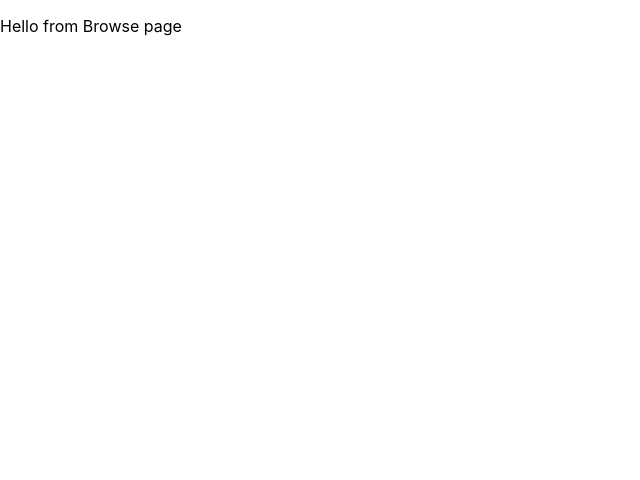
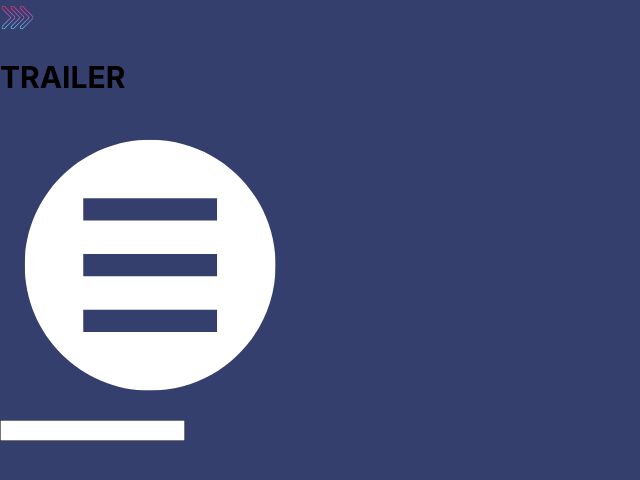
Before and after one commit to lancechincodes/trailer, a React (Create React App) app: page /browse in a window 1280 px wide. Shown: the top 480 px of the page, without its empty margins (0-640 px from the left). Built offline with nearby package versions, Linux system fonts and the light colour scheme.

Commit message:
Clean up dependencies

```diff
--- a/package.json
+++ b/package.json
@@ -6,10 +6,8 @@
     "@testing-library/jest-dom": "^5.16.4",
     "@testing-library/react": "^13.3.0",
     "@testing-library/user-event": "^13.5.0",
-    "bootstrap": "^5.1.3",
     "framer-motion": "^6.5.1",
     "react": "^18.2.0",
-    "react-bootstrap": "^2.4.0",
     "react-dom": "^18.2.0",
     "react-router-dom": "^6.3.0",
     "react-scripts": "5.0.1",
--- a/src/App.js
+++ b/src/App.js
@@ -14,7 +14,7 @@ function App() {
   return (
     <div className="App">
       {/* AnimatePresence is used for exit transitions */}
-      <AnimatePresence exitBeforeEnter>
+      <AnimatePresence>
         <Routes location={location} key={location.key}>
           <Route path="/" element={<Home/>}/>
           <Route path="/browse" element={<Browse/>}/>
--- a/src/components/Browse.js
+++ b/src/components/Browse.js
@@ -1,11 +1,23 @@
 import '../styles/Browse.css'
+import logoImage from '../assets/logo-image.svg'
+import hamburger from '../assets/hamburger.svg'
 
 function Browse() {
 
+    return(
+        <div className="browse">
+            <div className="logo-browse">
+                <img className="logo-image-browse" src={logoImage} alt="Trailer Logo"/>
+                <h1 className="logo-title-browse">TRAILER</h1>
+            </div>
+            <div className="hamburger">
+                <img className="hamburger-image" src={hamburger} alt="Navigation Button"/>
+            </div>
+            <form type="submit">
+                <input type="text"></input>
+            </form>
 
-    return(
-        <div className="browse-page">
-            <p>Hello from Browse page</p>
+
         </div>
     )
 }
--- a/src/components/Home.js
+++ b/src/components/Home.js
@@ -2,19 +2,7 @@ import '../styles/Home.css'
 import { useState } from 'react'
 import { useNavigate } from 'react-router-dom'
 import { motion, AnimatePresence } from 'framer-motion'
-import trailerLogo from '../assets/trailer-logo.svg'
-
-const homeVariants = {
-    hidden: {
-        opacity: 1
-    },
-    leave: {
-        transition: {
-            duration: .7,
-        },
-        opacity: 0,
-    }
-}
+import logoImage from '../assets/logo-image.svg'
 
 const brandVariants = {
     hidden: {
@@ -47,29 +35,25 @@ function Home() {
 
     setTimeout(()=> {
         navigate("/browse")
-    }, 2500)
+    }, 3000)
 
     return (
-        <motion.div className="home"
-            variants={homeVariants}
-            initial="hidden"
-            exit="leave"
-        >
+        <div className="home">
             <AnimatePresence>
                 {showBrand && (
                     <motion.div
-                        className="full-brand"
+                        className="logo"
                         variants={brandVariants}
                         initial="hidden"
                         animate="visible"
                         exit="leave"
                     >
-                        <img className="trailer-logo" src={trailerLogo} alt="Trailer Logo"/>
-                        <h1 className="title">TRAILER</h1>
+                        <img className="logo-image" src={logoImage} alt="Trailer Logo"/>
+                        <h1 className="logo-title">TRAILER</h1>
                     </motion.div>
                 )}
             </AnimatePresence>
-        </motion.div>
+        </div>
     )
 }
 
--- a/src/styles/Browse.css
+++ b/src/styles/Browse.css
@@ -0,0 +1,13 @@
+.browse {
+    background: #353F6D;
+    height: 100vh;
+}
+
+.logo-image-browse {
+    width: 35px;
+    height: auto;
+}
+
+.logo-title-browse {
+    font-size: 30px;
+}
--- a/src/styles/Home.css
+++ b/src/styles/Home.css
@@ -1,23 +1,23 @@
 .home {
     background: #5271FF;
-    color: #5CE1E6;
     height: 100vh;
     display: flex;
     align-items: center;
     justify-content: center;
 }
 
-.full-brand {
+.logo {
     display: flex;
     align-items: center;
 }
 
-.trailer-logo {
+.logo-image {
     width: 60px;
     height: auto;
 }
 
-.title {
+.logo-title {
     font-family: 'Archive', sans-serif;
     font-size: 50px;
+    color: #5CE1E6;
 }
```
Also changed, not shown: src/assets/logo-image.svg (renamed from src/assets/trailer-logo.svg), 1 other file (tests, documents, lock files or other folders).
